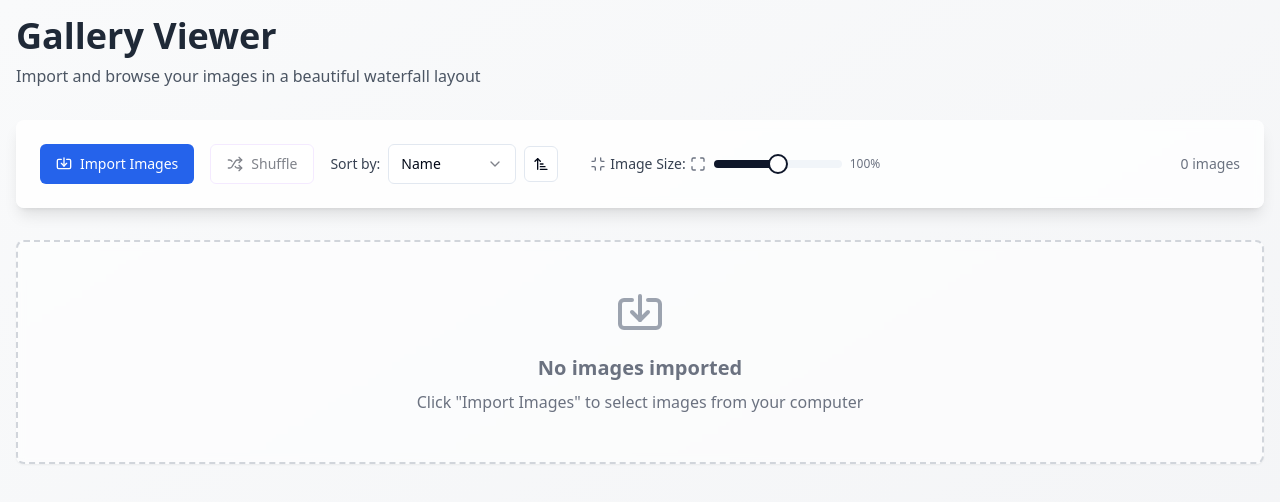
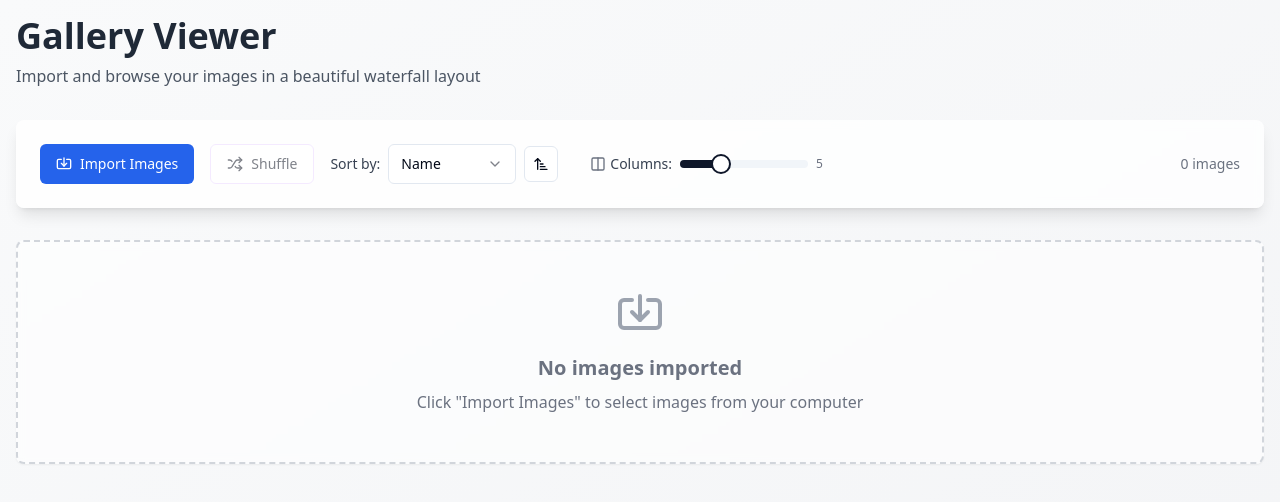
Before and after one commit to mirzapolat/image-gallery, a React (Vite) app: page / in a window 1280 px wide. Shown: the top 502 px of the page. Built offline with nearby package versions, Linux system fonts and the light colour scheme.

Commit message:
Fix: Image resizing and column count
Adjusted image resizing to use a scale of 3-10, controlling the number of images per row.

```diff
--- a/src/pages/Index.tsx
+++ b/src/pages/Index.tsx
@@ -1,9 +1,8 @@
-
 import React, { useState, useRef, useCallback, useMemo } from 'react';
 import { Button } from '@/components/ui/button';
 import { Card } from '@/components/ui/card';
 import { Select, SelectContent, SelectItem, SelectTrigger, SelectValue } from '@/components/ui/select';
-import { Shuffle, Import, SortAsc, SortDesc, Maximize, Minimize } from 'lucide-react';
+import { Shuffle, Import, SortAsc, SortDesc, Columns } from 'lucide-react';
 import { useToast } from '@/hooks/use-toast';
 import { Slider } from '@/components/ui/slider';
 
@@ -26,7 +25,7 @@ const Index = () => {
   const [sortOrder, setSortOrder] = useState<SortOrder>('asc');
   const [isShuffling, setIsShuffling] = useState(false);
   const [isShuffled, setIsShuffled] = useState(false);
-  const [imageSize, setImageSize] = useState(100); // 100% is the default size
+  const [columnCount, setColumnCount] = useState(5); // Default: 5 columns
   const fileInputRef = useRef<HTMLInputElement>(null);
   const { toast } = useToast();
 
@@ -83,8 +82,8 @@ const Index = () => {
     }, 300);
   }, [toast]);
 
-  const handleImageSizeChange = useCallback((value: number[]) => {
-    setImageSize(value[0]);
+  const handleColumnCountChange = useCallback((value: number[]) => {
+    setColumnCount(value[0]);
   }, []);
 
   const sortedImages = useMemo(() => {
@@ -191,20 +190,19 @@ const Index = () => {
 
             <div className="flex items-center gap-2 ml-4">
               <span className="text-sm font-medium text-gray-700 whitespace-nowrap flex items-center gap-1">
-                <Minimize size={16} className="text-gray-500" />
-                Image Size:
-                <Maximize size={16} className="text-gray-500" />
+                <Columns size={16} className="text-gray-500" />
+                Columns:
               </span>
               <div className="w-32">
                 <Slider
-                  defaultValue={[imageSize]}
-                  min={50}
-                  max={150}
-                  step={10}
-                  onValueChange={handleImageSizeChange}
+                  defaultValue={[columnCount]}
+                  min={3}
+                  max={10}
+                  step={1}
+                  onValueChange={handleColumnCountChange}
                 />
               </div>
-              <span className="text-xs text-gray-500 w-8">{imageSize}%</span>
+              <span className="text-xs text-gray-500 w-8">{columnCount}</span>
             </div>
 
             <div className="text-sm text-gray-500 ml-auto">
@@ -223,11 +221,15 @@ const Index = () => {
             </div>
           </Card>
         ) : (
-          <div className="columns-1 sm:columns-2 md:columns-3 lg:columns-4 xl:columns-5 gap-4 space-y-4">
+          <div className="gap-4 space-y-0"
+            style={{
+              columnCount: columnCount,
+              columnGap: '1rem'
+            }}>
             {sortedImages.map((image, index) => (
               <Card
                 key={image.id}
-                className={`break-inside-avoid bg-white shadow-md hover:shadow-xl transition-all duration-300 overflow-hidden border-0 ${
+                className={`mb-4 break-inside-avoid bg-white shadow-md hover:shadow-xl transition-all duration-300 overflow-hidden border-0 ${
                   isShuffling ? 'animate-pulse' : ''
                 }`}
                 style={{
@@ -239,7 +241,6 @@ const Index = () => {
                     src={image.url}
                     alt={image.name}
                     className="w-full h-auto object-cover transition-transform duration-300 group-hover:scale-105"
-                    style={{ width: `${imageSize}%`, margin: '0 auto' }}
                     loading="lazy"
                   />
                   <div className="absolute inset-0 bg-black/0 group-hover:bg-black/20 transition-all duration-300" />
```
